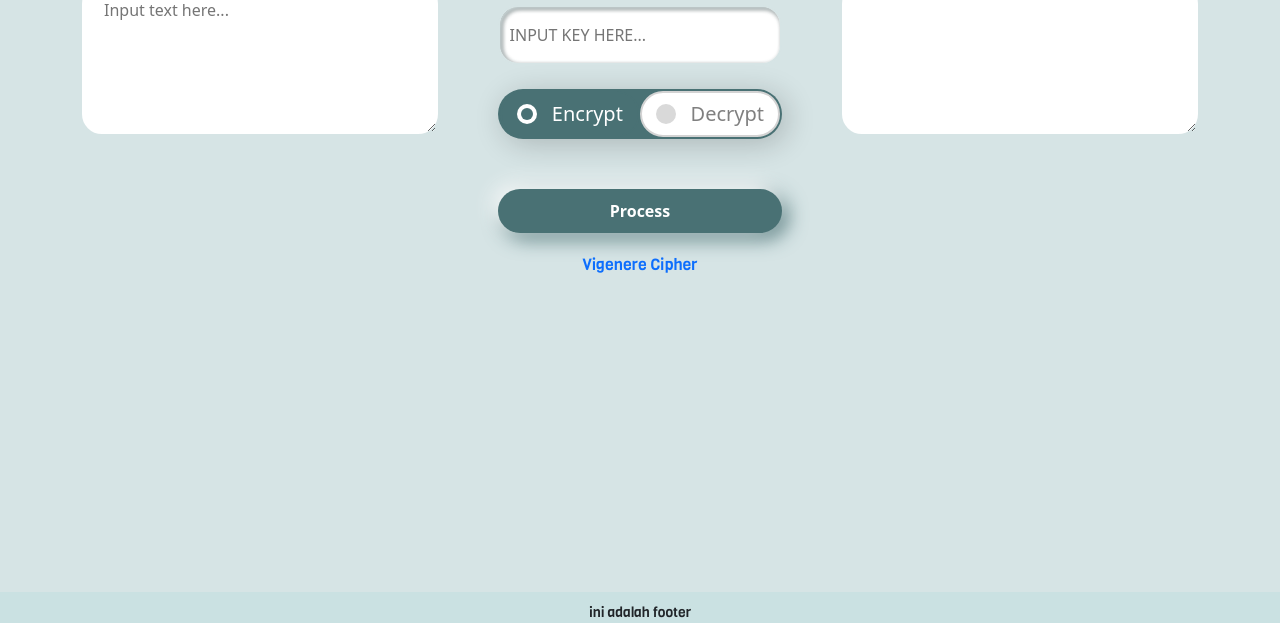
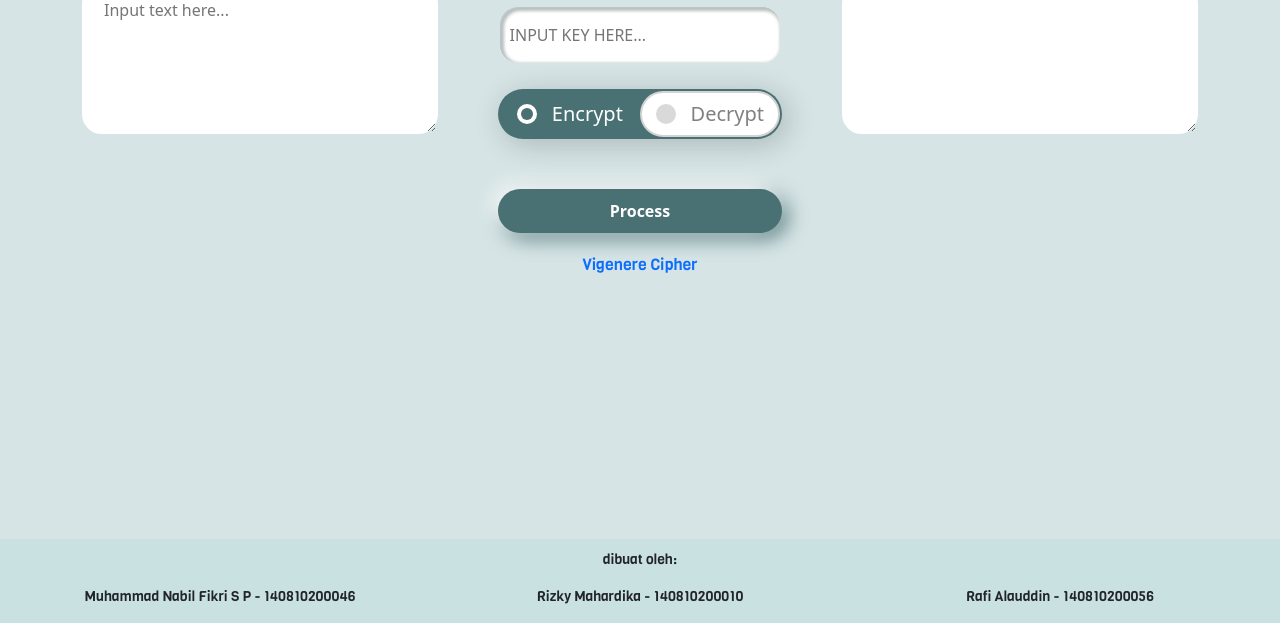
Before and after one commit to nabilfikrisp/uas-prak-kripto2022, a plain HTML site: page columnar.html in a window 1280 px wide. Shown: the part 177-800 px from the top of the page. Drawn offline with nearby package versions, Linux system fonts and the light colour scheme.

Commit message:
benerin tampilan

```diff
--- a/columnar.html
+++ b/columnar.html
@@ -62,7 +62,18 @@
   </div>
 
   <div class="footer">
-    ini adalah footer
+    <p>dibuat oleh:</p>
+    <ul>
+      <li>
+        Muhammad Nabil Fikri S P - 140810200046
+      </li>
+      <li>
+        Rizky Mahardika - 140810200010
+      </li>
+      <li>
+        Rafi Alauddin - 140810200056
+      </li>
+    </ul>
   </div>
 </body>
 <script src="scriptColumnar.js"></script>
```
